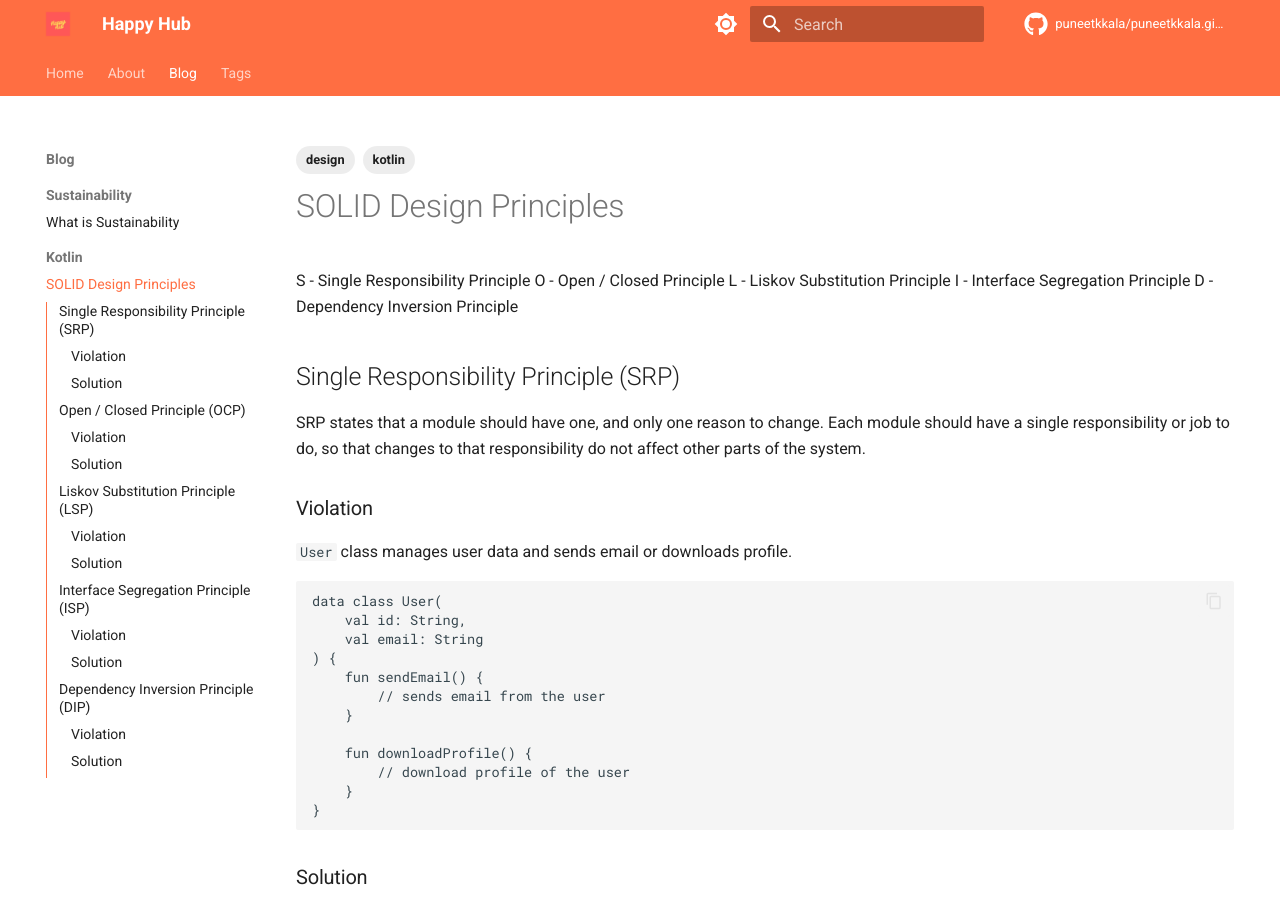
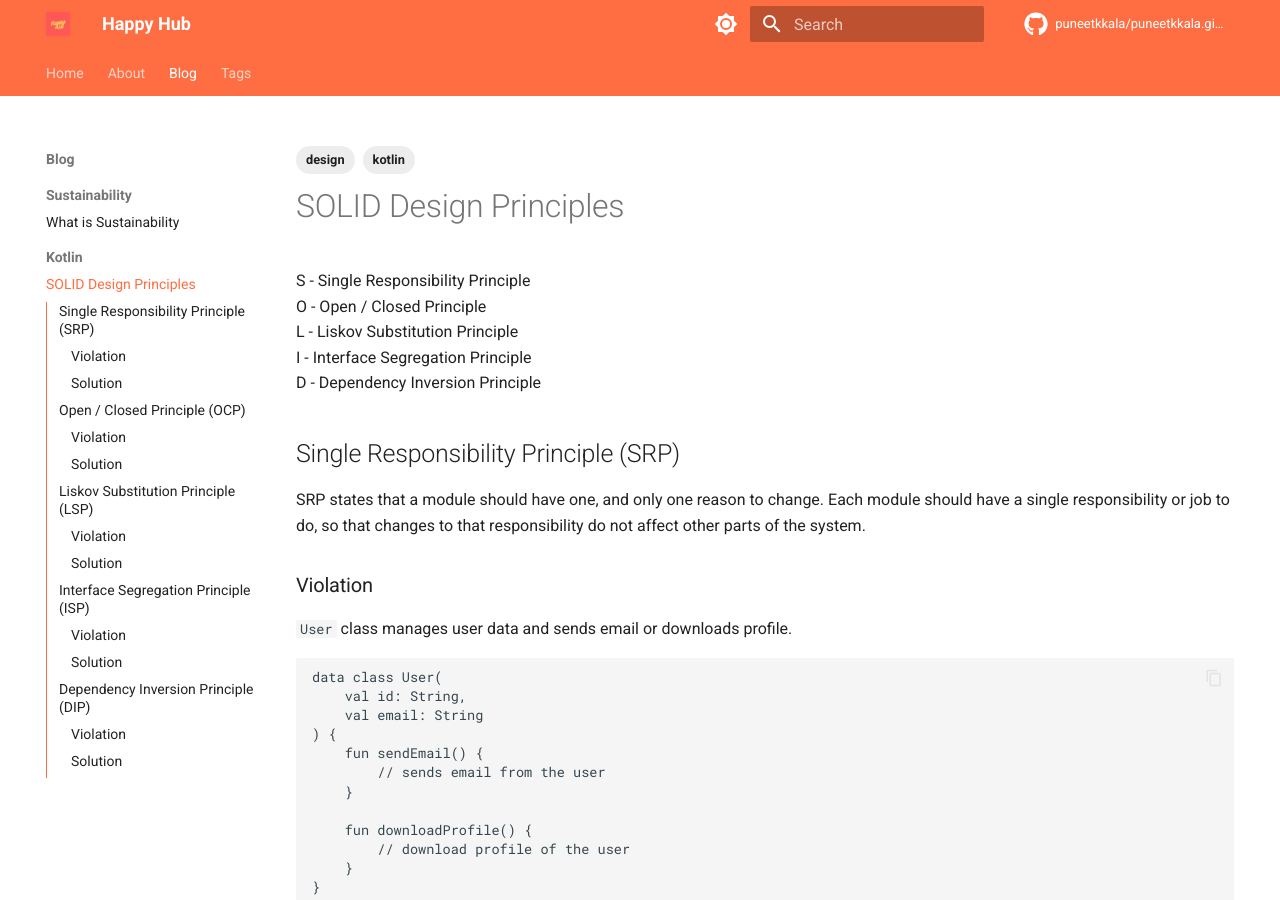
Before and after one commit to puneetkkala/puneetkkala.github.io, an MkDocs documentation site: the page built from docs/blog/kotlin/solid-design-principles.md, in a window 1280 px wide and 900 px high. Built offline with MkDocs 1.6.1 and Material for MkDocs 9.7.7, drawn with Linux system fonts in a browser that asks for light colours; comment, search, counter and statistics services are not loaded.

```diff
--- a/docs/blog/kotlin/solid-design-principles.md
+++ b/docs/blog/kotlin/solid-design-principles.md
@@ -5,11 +5,11 @@ tags:
 ---
 
 # SOLID Design Principles
-S - Single Responsibility Principle
-O - Open / Closed Principle
-L - Liskov Substitution Principle
-I - Interface Segregation Principle
-D - Dependency Inversion Principle
+S - Single Responsibility Principle<br/>
+O - Open / Closed Principle<br/>
+L - Liskov Substitution Principle<br/>
+I - Interface Segregation Principle<br/>
+D - Dependency Inversion Principle<br/>
 ## Single Responsibility Principle (SRP)
 SRP states that a module should have one, and only one reason to change. Each module should have a single responsibility or job to do, so that changes to that responsibility do not affect other parts of the system.
 ### Violation
```
